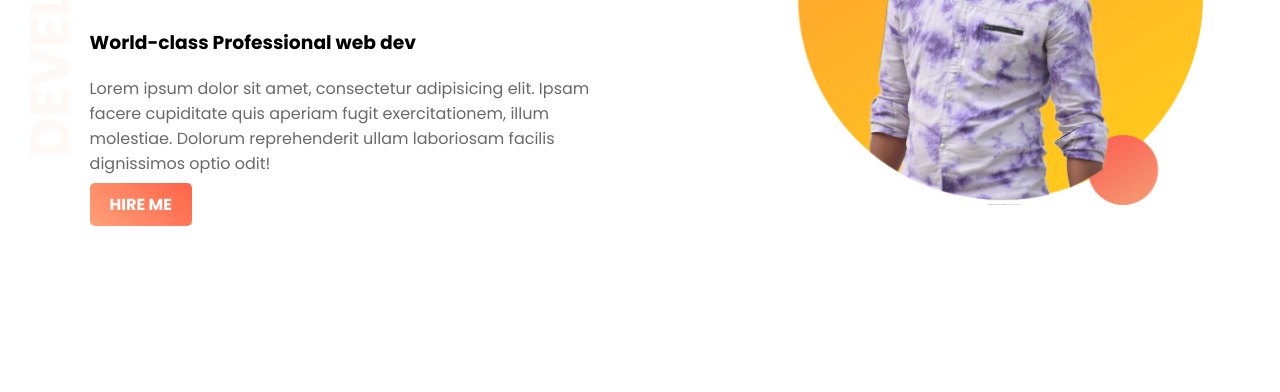
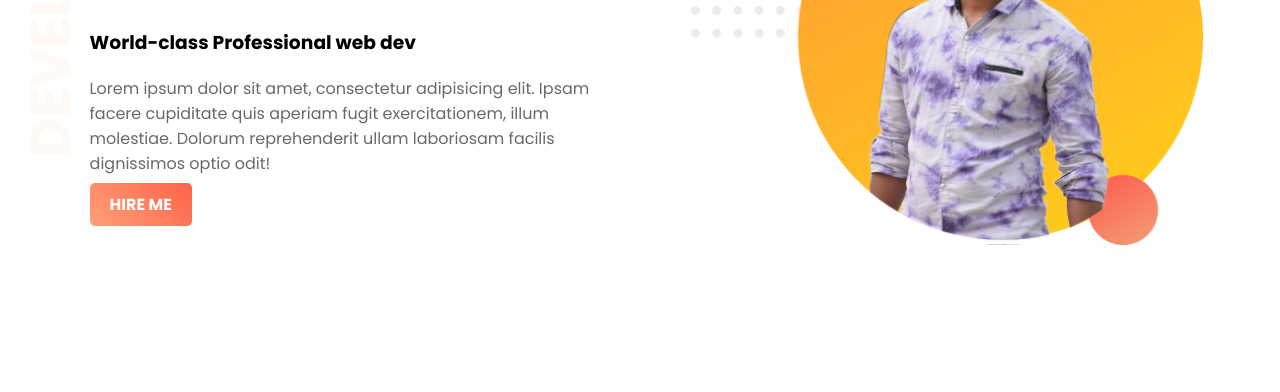
Before and after one commit to codersjahangir/web-portfolio, a plain HTML site: page index.html in a window 1280 px wide. Shown: the part 205-597 px from the top of the page. Drawn offline with Linux system fonts and the light colour scheme.

Commit message:
work done

```diff
--- a/index.html
+++ b/index.html
@@ -20,7 +20,7 @@
             <a href="https://www.linkedin.com/in/codersjahangir/" class="link-button" target="_blank">HIRE ME</a>
         </div>
         <div class="half-width">
-            <img src="images/profile1.png" alt="">
+            <img class="top-img" src="images/profile1.png" alt="">
         </div>
     </section>
     <!--End-->
--- a/style.css
+++ b/style.css
@@ -88,3 +88,6 @@ footer p{
     font-size: 16px;
     font-weight: 400;
 }
+.top-img{
+    margin-top: 40px;
+}
```
